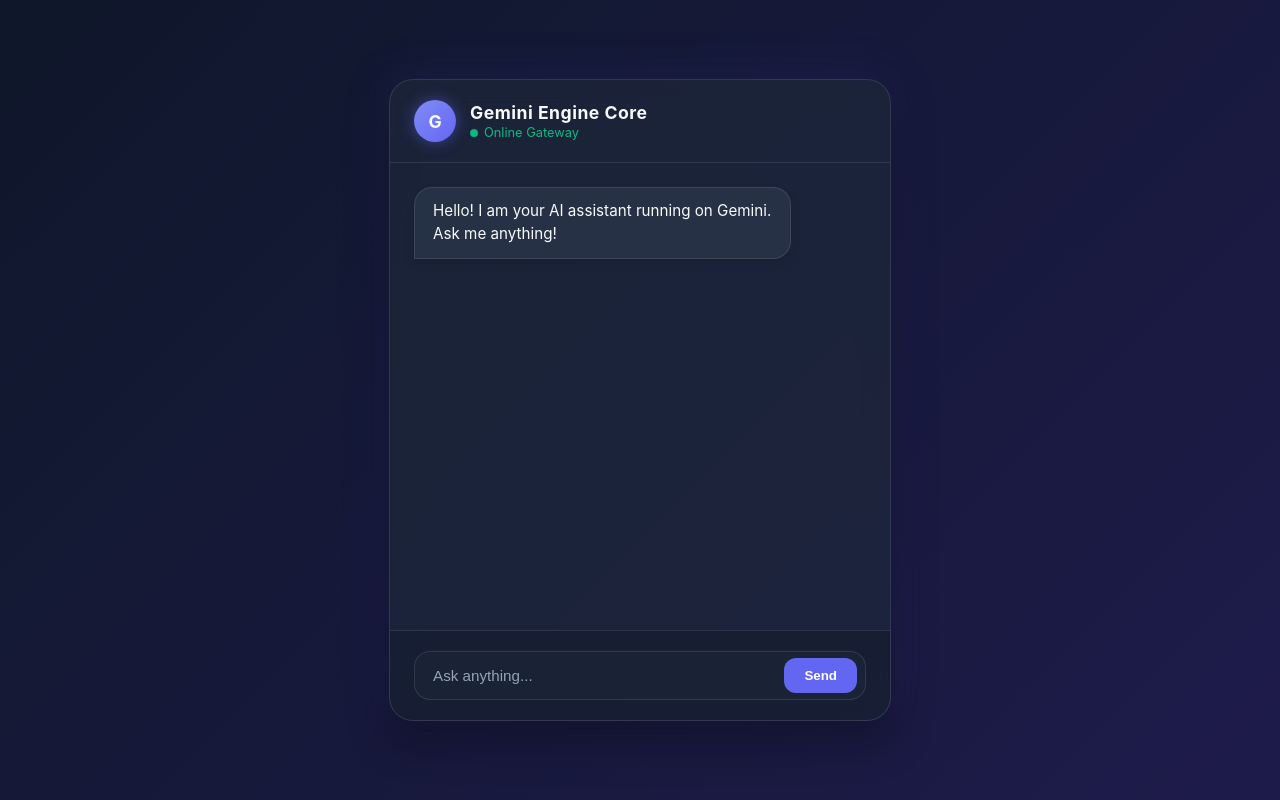
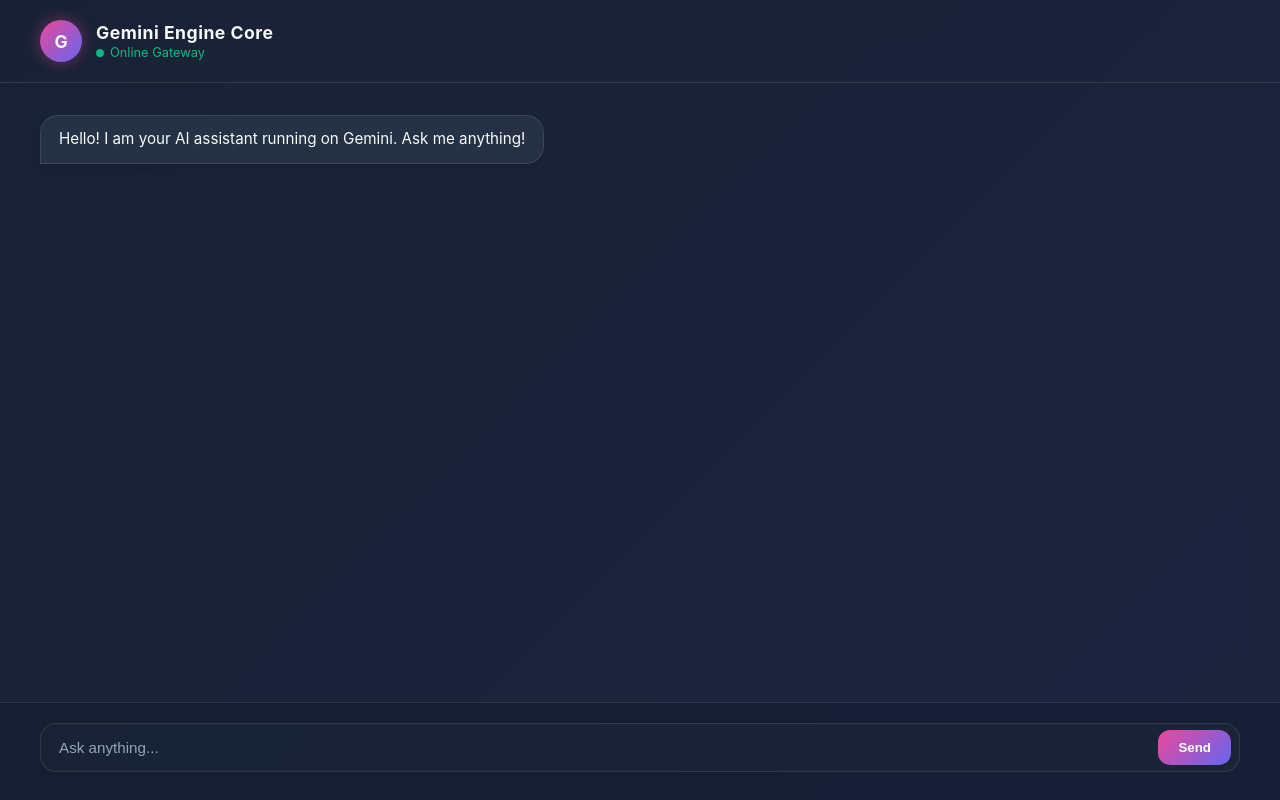
Before and after one commit to akanksha-076/AI-CHATBOT, a React app in the folder frontend/: page / in a window 1280 px wide. Built offline with nearby package versions, Linux system fonts and the light colour scheme; the HTML template or start-up script is replaced by a standard one.

Commit message:
Updated some ui +fixed the API issue

```diff
--- a/frontend/package.json
+++ b/frontend/package.json
@@ -11,7 +11,8 @@
   },
   "dependencies": {
     "react": "^19.2.7",
-    "react-dom": "^19.2.7"
+    "react-dom": "^19.2.7",
+    "react-markdown": "^10.1.0"
   },
   "devDependencies": {
     "@eslint/js": "^10.0.1",
--- a/frontend/src/App.css
+++ b/frontend/src/App.css
@@ -8,53 +8,56 @@
   --user-bubble: linear-gradient(135deg, #3b82f6 0%, #1d4ed8 100%);
   --bot-bubble: rgba(51, 65, 85, 0.5);
   --accent-glow: #6366f1;
+  --accent-secondary: #ec4899;
+}
+
+html, body, #root {
+  height: 100%;
+  width: 100%;
+  margin: 0;
+  padding: 0;
 }
 
 body {
-  margin: 0;
-  padding: 0;
   font-family: 'Inter', system-ui, -apple-system, sans-serif;
   background: var(--bg-gradient);
-  min-height: 100vh;
-  display: flex;
-  justify-content: center;
-  align-items: center;
+  overflow: hidden;
   color: var(--text-main);
 }
 
-/* Chat Card Window Container */
+/* Chat Card Window Container — full screen */
 .app-container {
   width: 100%;
-  max-width: 500px;
-  height: 80vh;
+  height: 100vh;
   background: var(--panel-bg);
   backdrop-filter: blur(16px);
   -webkit-backdrop-filter: blur(16px);
-  border: 1px solid var(--border-color);
-  border-radius: 24px;
-  box-shadow: 0 20px 40px rgba(0, 0, 0, 0.4),
-              0 0 50px rgba(99, 102, 241, 0.15);
+  border: none;
+  border-radius: 0;
+  box-shadow: none;
   display: flex;
   flex-direction: column;
   overflow: hidden;
   animation: fadeIn 0.5s ease-out;
+  box-sizing: border-box;
 }
 
 /* Application Interface Header */
 .chat-header {
-  padding: 20px 24px;
+  padding: 20px 40px;
   border-bottom: 1px solid var(--border-color);
   display: flex;
   align-items: center;
   gap: 14px;
+  flex-shrink: 0;
 }
 
 .avatar {
   width: 42px;
   height: 42px;
   border-radius: 50%;
-  background: linear-gradient(135deg, #818cf8 0%, #6366f1 100%);
-  box-shadow: 0 0 15px rgba(99, 102, 241, 0.5);
+  background: linear-gradient(135deg, var(--accent-secondary) 0%, var(--accent-glow) 100%);
+  box-shadow: 0 0 15px rgba(236, 72, 153, 0.4);
   display: flex;
   justify-content: center;
   align-items: center;
@@ -86,15 +89,18 @@
   animation: pulse 2s infinite;
 }
 
-/* Chat Feed Window Mapping Area */
+/* Chat Feed Window Mapping Area — now spans full width */
 .chat-feed {
   flex: 1;
-  padding: 24px;
+  padding: 32px 40px;
   overflow-y: auto;
   display: flex;
   flex-direction: column;
   gap: 16px;
   scroll-behavior: smooth;
+  width: 100%;
+  box-sizing: border-box;
+  min-height: 0;
 }
 
 /* Custom Minimalist Scrollbar */
@@ -117,7 +123,7 @@
 .message-row.bot { justify-content: flex-start; }
 
 .message-bubble {
-  max-width: 75%;
+  max-width: 60%;
   padding: 12px 18px;
   font-size: 0.95rem;
   line-height: 1.5;
@@ -125,7 +131,7 @@
 }
 
 .message-row.user .message-bubble {
-  background: var(--user-bubble);
+  background: linear-gradient(135deg, var(--accent-secondary) 0%, #3b82f6 100%);
   border-radius: 18px 18px 0px 18px;
 }
 
@@ -135,11 +141,14 @@
   border-radius: 18px 18px 18px 0px;
 }
 
-/* Control Input Footer Area Layout */
+/* Control Input Footer Area Layout — now spans full width */
 .chat-footer {
-  padding: 20px 24px;
+  padding: 20px 40px 28px;
   border-top: 1px solid var(--border-color);
   background: rgba(15, 23, 42, 0.4);
+  width: 100%;
+  box-sizing: border-box;
+  flex-shrink: 0;
 }
 
 .input-wrapper {
@@ -152,8 +161,8 @@
 }
 
 .input-wrapper:focus-within {
-  border-color: var(--accent-glow);
-  box-shadow: 0 0 12px rgba(99, 102, 241, 0.2);
+  border-color: var(--accent-secondary);
+  box-shadow: 0 0 12px rgba(236, 72, 153, 0.25);
 }
 
 .input-wrapper input {
@@ -170,18 +179,18 @@
 }
 
 .input-wrapper button {
-  background: #6366f1;
+  background: linear-gradient(135deg, var(--accent-secondary) 0%, var(--accent-glow) 100%);
   color: white;
   border: none;
   border-radius: 12px;
   padding: 10px 20px;
   font-weight: 600;
   cursor: pointer;
-  transition: background 0.2s ease;
+  transition: opacity 0.2s ease;
 }
 
 .input-wrapper button:hover {
-  background: #4f46e5;
+  opacity: 0.85;
 }
 
 /* Keyframe Graphic Animations */
@@ -200,3 +209,44 @@
   70% { transform: scale(1); box-shadow: 0 0 0 6px rgba(16, 185, 129, 0); }
   100% { transform: scale(0.95); box-shadow: 0 0 0 0 rgba(16, 185, 129, 0); }
 }
+
+.message-bubble p {
+  margin: 0 0 10px 0;
+}
+.message-bubble p:last-child {
+  margin-bottom: 0;
+}
+.message-bubble h1,
+.message-bubble h2,
+.message-bubble h3 {
+  margin: 14px 0 8px 0;
+  font-size: 1.05rem;
+}
+.message-bubble ul,
+.message-bubble ol {
+  margin: 8px 0;
+  padding-left: 22px;
+}
+.message-bubble li {
+  margin-bottom: 4px;
+}
+.message-bubble code {
+  background: rgba(0, 0, 0, 0.3);
+  padding: 2px 6px;
+  border-radius: 4px;
+  font-size: 0.85rem;
+}
+.message-bubble pre {
+  background: rgba(0, 0, 0, 0.35);
+  padding: 12px;
+  border-radius: 8px;
+  overflow-x: auto;
+  margin: 10px 0;
+}
+.message-bubble pre code {
+  background: none;
+  padding: 0;
+}
+.message-bubble strong {
+  color: var(--text-main);
+}
--- a/frontend/src/App.jsx
+++ b/frontend/src/App.jsx
@@ -1,39 +1,46 @@
-import { useState, useRef, useEffect } from 'react';
-import './App.css';
+import { useState, useRef, useEffect } from "react";
+import "./App.css";
+import ReactMarkdown from "react-markdown";
 
 function App() {
-  const [input, setInput] = useState('');
+  const [input, setInput] = useState("");
   const [messages, setMessages] = useState([
-    { text: "Hello! I am your AI assistant running on Gemini. Ask me anything!", sender: 'bot' }
+    {
+      text: "Hello! I am your AI assistant running on Gemini. Ask me anything!",
+      sender: "bot",
+    },
   ]);
   const [isTyping, setIsTyping] = useState(false);
   const feedEndRef = useRef(null);
 
   // Automatically scroll the view context down to the latest message bubble
   useEffect(() => {
-    feedEndRef.current?.scrollIntoView({ behavior: 'smooth' });
+    feedEndRef.current?.scrollIntoView({ behavior: "smooth" });
   }, [messages, isTyping]);
 
   const sendMessage = async () => {
     if (!input.trim()) return;
 
     const userText = input;
-    setMessages((prev) => [...prev, { text: userText, sender: 'user' }]);
-    setInput('');
+    setMessages((prev) => [...prev, { text: userText, sender: "user" }]);
+    setInput("");
     setIsTyping(true); // Trigger loading animation module status
 
     try {
-      const response = await fetch('http://127.0.0.1:5000/api/ask', {
-        method: 'POST',
-        headers: { 'Content-Type': 'application/json' },
+      const response = await fetch("http://127.0.0.1:5000/api/ask", {
+        method: "POST",
+        headers: { "Content-Type": "application/json" },
         body: JSON.stringify({ message: userText }),
       });
 
       const data = await response.json();
-      setMessages((prev) => [...prev, { text: data.response, sender: 'bot' }]);
+      setMessages((prev) => [...prev, { text: data.response, sender: "bot" }]);
     } catch (error) {
       console.error("Communication error:", error);
-      setMessages((prev) => [...prev, { text: "Error establishing server link context.", sender: 'bot' }]);
+      setMessages((prev) => [
+        ...prev,
+        { text: "Error establishing server link context.", sender: "bot" },
+      ]);
     } finally {
       setIsTyping(false); // Disable loading animation
     }
@@ -41,7 +48,7 @@
 
   // Allow firing requests seamlessly by pressing the Enter key inside the field
   const handleKeyDown = (e) => {
-    if (e.key === 'Enter') sendMessage();
+    if (e.key === "Enter") sendMessage();
   };
 
   return (
@@ -62,7 +69,11 @@
         {messages.map((msg, index) => (
           <div key={index} class={`message-row ${msg.sender}`}>
             <div class="message-bubble">
-              {msg.text}
+              {msg.sender === "bot" ? (
+                <ReactMarkdown>{msg.text}</ReactMarkdown>
+              ) : (
+                msg.text
+              )}
             </div>
           </div>
         ))}
@@ -70,7 +81,10 @@
         {/* Animated Loading Status Block */}
         {isTyping && (
           <div class="message-row bot">
-            <div class="message-bubble" style={{ color: '#94a3b8', fontStyle: 'italic' }}>
+            <div
+              class="message-bubble"
+              style={{ color: "#94a3b8", fontStyle: "italic" }}
+            >
               Gemini is thinking...
             </div>
           </div>
```
Also changed, not shown: 2 other files (tests, documents, lock files or other folders).
